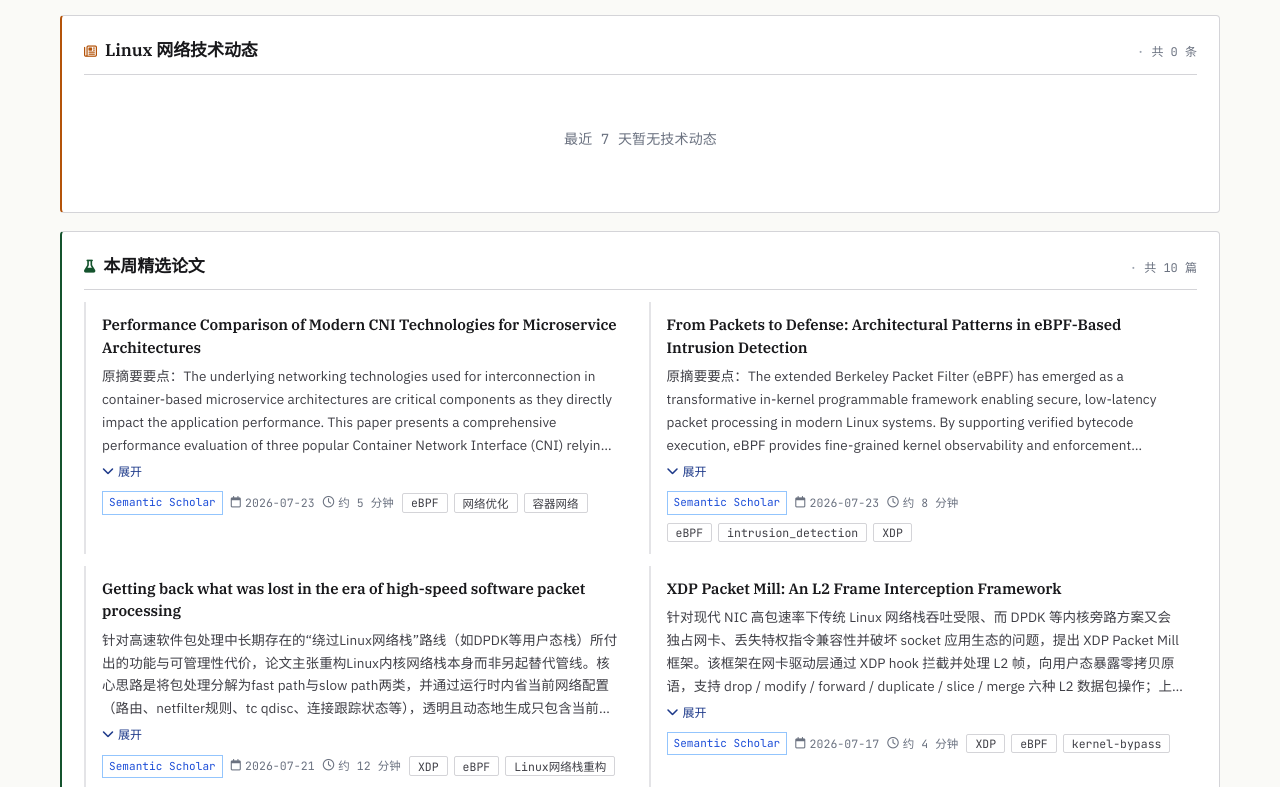
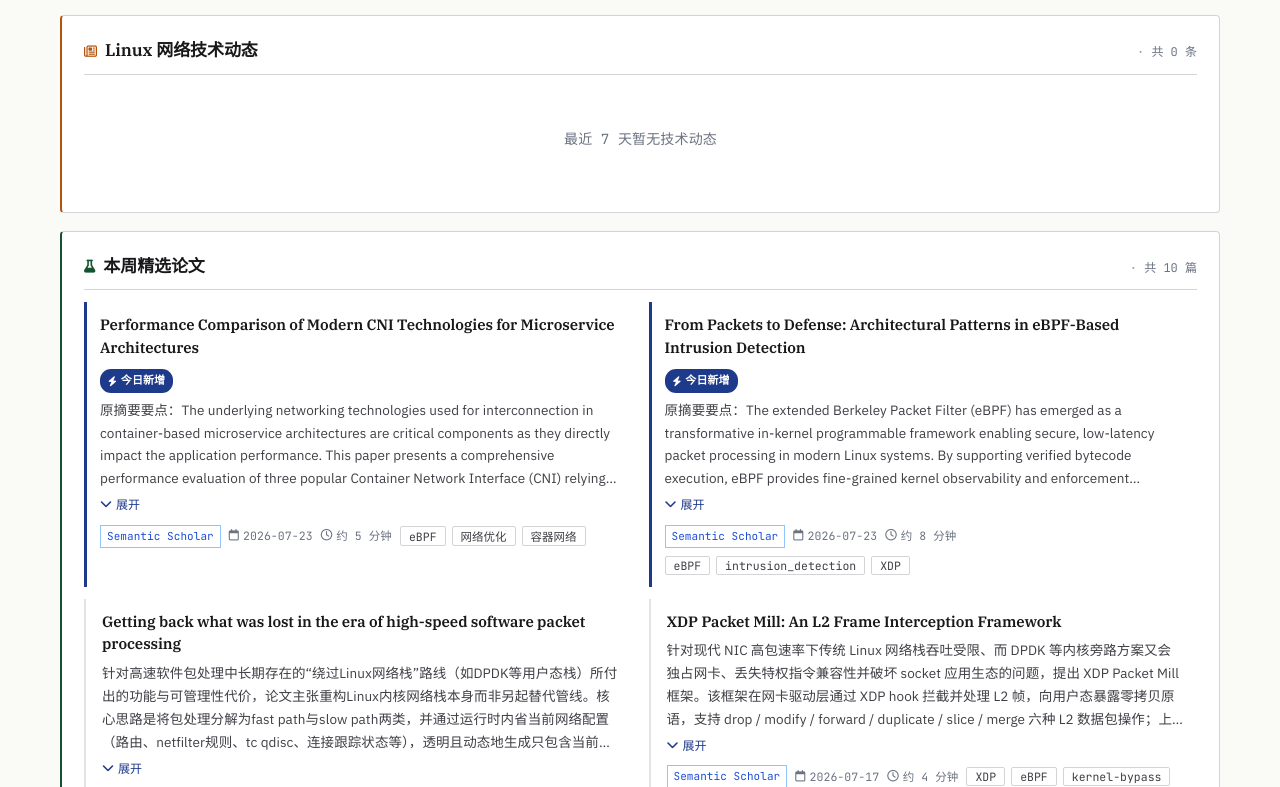
Before and after one commit to catnews/catnews.github.io, a plain HTML site: page index.html in a window 1280 px wide. Shown: the part 590-1377 px from the top of the page. Drawn offline with Linux system fonts and the light colour scheme.

Commit message:
Two readability fixes for 200+ patch days and missing today-new marker
1. Patch summary no longer always-expanded:
   - Drop alwaysExpand:true on patch summary (was forcing full summary
     display for all 200+ patches, blowing up page height to thousands
     of lines)
   - Now uses the same 4-line clamp + expand button as paper summaries
   - The text-length fallback added previously ensures the button still
     appears on long summaries regardless of layout timing

2. Today-new badge on papers:
   - Track titles present in today's JSON but absent from any of the
     previous 6 days in the rolling weekly window
   - Add isTodayNew flag to deduped weekly-top papers
   - Render a prominent '⚡ 今日新增' badge (accent-color pill) on
     such cards in renderCard; left-border accent stripe on the card
     itself for at-a-glance spotting when scrolling

CSS: .card-new-today (3px accent left border), .new-today-badge
(inline-flex pill, white-on-accent, 11px bold).

Local data check: 2026-07-23 has 2 papers, both new today (absent
from days -1..-6) so both will be badged.

```diff
--- a/index.html
+++ b/index.html
@@ -1077,6 +1077,30 @@
             border-radius: 2px;
         }
 
+        /* "今日新增" badge: highlights papers first seen today (not in
+           the previous 6 days of the rolling window). */
+        .card-new-today {
+            position: relative;
+            border-left: 3px solid var(--color-accent);
+            padding-left: 13px;
+        }
+        .new-today-badge {
+            display: inline-flex;
+            align-items: center;
+            gap: 4px;
+            background: var(--color-accent);
+            color: #fff;
+            font-size: 11px;
+            font-weight: 600;
+            padding: 2px 8px;
+            border-radius: 11px;
+            margin: 4px 0 6px;
+            white-space: nowrap;
+        }
+        .new-today-badge i {
+            font-size: 10px;
+        }
+
         .source-tag {
             background-color: transparent;
             color: var(--color-text-3);
@@ -2542,9 +2566,17 @@
             } = opts;
 
             const wrapper = document.createElement('article');
-            wrapper.className = `card ${variant === 'lwn' ? 'accent-warning' : ''}`;
+            wrapper.className = `card ${variant === 'lwn' ? 'accent-warning' : ''} ${item.isTodayNew ? 'card-new-today' : ''}`;
 
             wrapper.appendChild(buildTitleElement(item.title, item.url));
+
+            if (item.isTodayNew) {
+                const badge = document.createElement('span');
+                badge.className = 'new-today-badge';
+                badge.title = '今日首次抓取到，前 6 天未见';
+                badge.innerHTML = '<i class="fa-solid fa-bolt" aria-hidden="true"></i> 今日新增';
+                wrapper.appendChild(badge);
+            }
 
             if (variant === 'lwn') {
                 const points = buildLwnSummaryPoints(item);
@@ -2631,6 +2663,24 @@
                 dayNews.filter(isTechNewsItem).forEach(item => techNews.push({ ...item, _date: dateStr }));
             }
 
+            // Compute "today new" set: titles present in today's JSON but
+            // absent from every earlier day in the 7-day window. These get
+            // a prominent badge on the card so readers can spot fresh
+            // entries at a glance when scrolling through the weekly picks.
+            const todayStr = formatDate(new Date());
+            const todayTitles = new Set();
+            const earlierTitles = new Set();
+            for (const p of papers) {
+                const key = (p.title || '').trim().toLowerCase();
+                if (!key) continue;
+                if (p._date === todayStr) todayTitles.add(key);
+                else if (p._date && p._date < todayStr) earlierTitles.add(key);
+            }
+            const newTodayTitles = new Set();
+            for (const t of todayTitles) {
+                if (!earlierTitles.has(t)) newTodayTitles.add(t);
+            }
+
             const paperDedup = new Map();
             for (const p of papers) {
                 const key = (p.title || '').trim().toLowerCase();
@@ -2639,6 +2689,12 @@
                 if (!existing || paperHotScore(p) > paperHotScore(existing)) {
                     paperDedup.set(key, p);
                 }
+            }
+            // Mark today-new papers on the deduped entries so renderCard
+            // can pick it up. (We use the surviving paperDedup entry as
+            // the canonical item; the badge depends only on the title.)
+            for (const [key, p] of paperDedup) {
+                p.isTodayNew = newTodayTitles.has(key);
             }
             const weeklyTop = Array.from(paperDedup.values())
                 .sort((a, b) => paperHotScore(b) - paperHotScore(a))
@@ -3288,7 +3344,7 @@
                 card.appendChild(titleDiv);
 
                 if (p.summary) {
-                    const sumWrap = buildExpandableText(p.summary, { lines: 4, className: 'patch-summary', alwaysExpand: true });
+                    const sumWrap = buildExpandableText(p.summary, { lines: 4, className: 'patch-summary' });
                     sumWrap.className = 'patch-summary-shell';
                     const label = document.createElement('div');
                     label.className = 'patch-summary-label';
```
